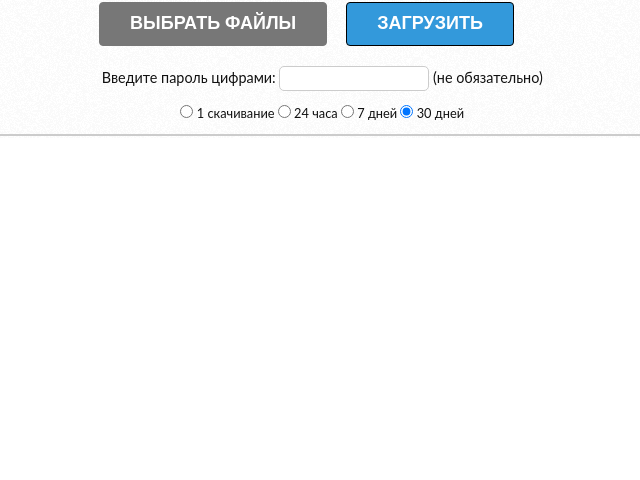
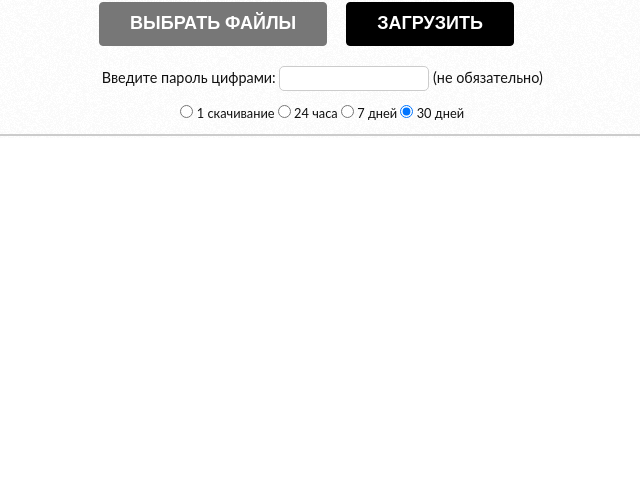
Before and after one commit to timtom2009333/SSD-video, a plain HTML site: page index.html in a window 1280 px wide. Shown: the part 320-800 px from the top of the page, without its empty margins (326-966 px from the left). Drawn offline with nearby package versions, Linux system fonts and the light colour scheme; some icons are missing; a web font is replaced by a local one.

Commit message:
Add files via upload

```diff
--- a/assets/css/styles.css@ver=2.7.css
+++ b/assets/css/styles.css@ver=2.7.css
@@ -17,7 +17,7 @@ a.btn-cta-primary,
 .btn-cta-primary{background:#3399db;border:1px solid #3399db;color:#fff;font-weight:600;text-transform:uppercase;}
 a.btn-cta-primary:hover,
 .btn-cta-primary:hover{background:#5b8aa8;border:1px solid #5b8aa8;color:#fff;}
-#uploadBtn{background:#3399db;border:1px solid #000000;color:#fff;margin-bottom:0px;}
+#uploadBtn{background:#000000;border:1px solid #000000;color:#fff;margin-bottom:0px;}
 a.btn-cta-secondary,
 .btn-cta-secondary{background:#777;border:1px solid #777;color:#fff;font-weight:600;text-transform:uppercase;}
 a.btn-cta-secondary:hover,
```
